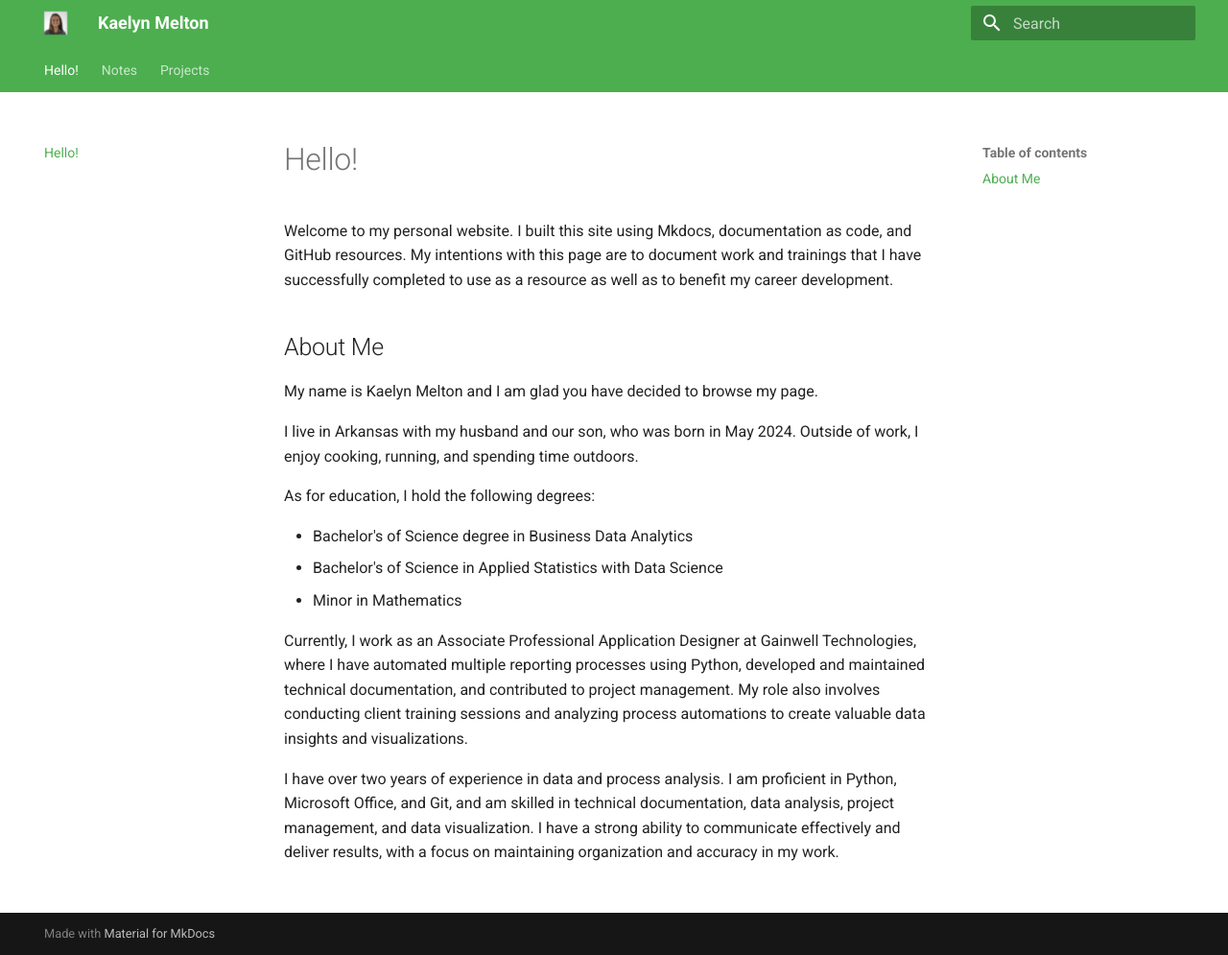
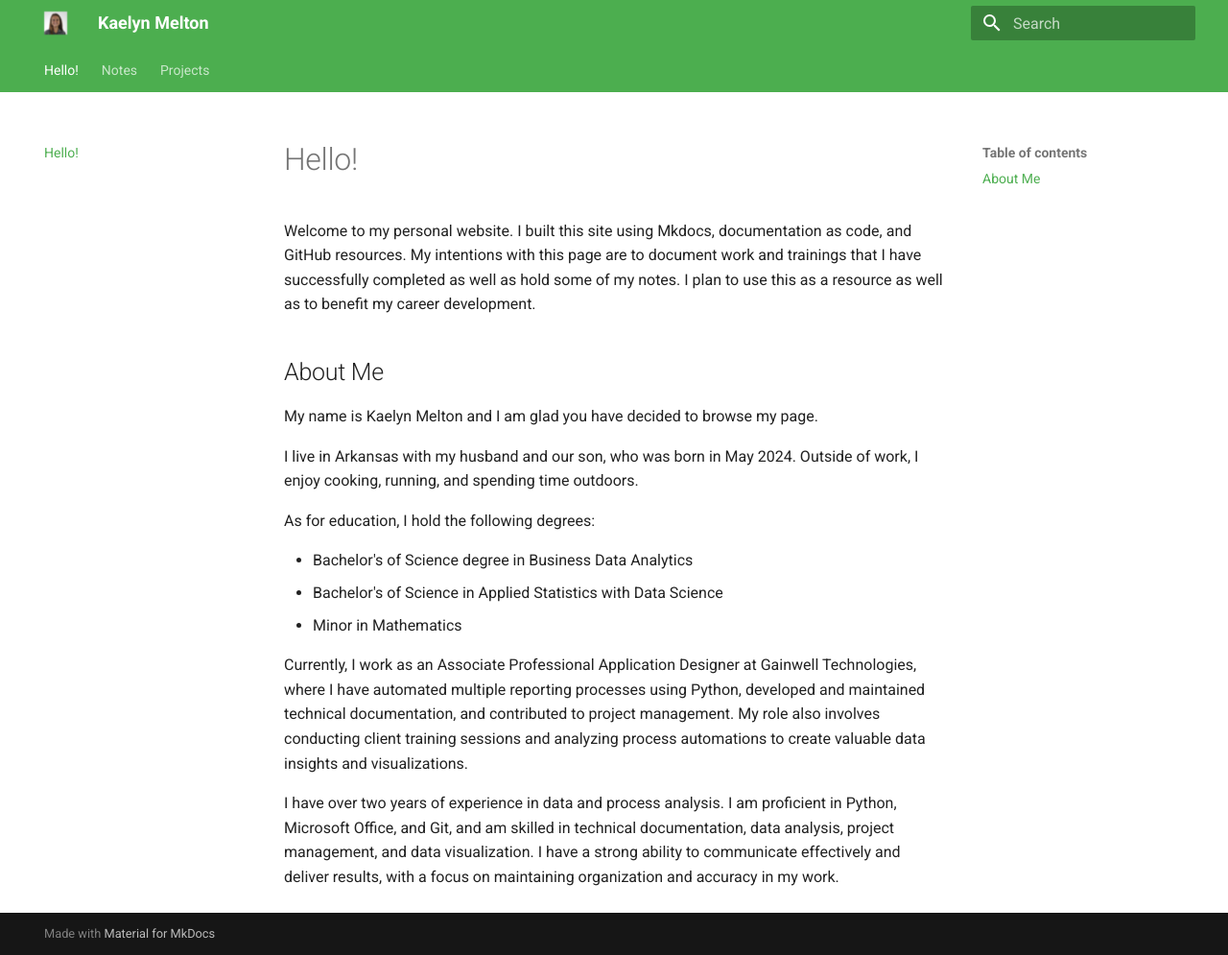
Before and after one commit to kmmelton/kaelyn, an MkDocs documentation site: the page built from docs/index.md, in a window 1280 px wide and 995 px high. Shown: the whole window at 96% size. Built offline with MkDocs 1.6.1 and Material for MkDocs 9.7.7, drawn with Linux system fonts in a browser that asks for light colours.

Commit message:
Update index.md

```diff
--- a/docs/index.md
+++ b/docs/index.md
@@ -1,6 +1,6 @@
 # Hello!
 
-Welcome to my personal website. I built this site using Mkdocs, documentation as code, and GitHub resources. My intentions with this page are to document work and trainings that I have successfully completed to use as a resource as well as to benefit my career development.
+Welcome to my personal website. I built this site using Mkdocs, documentation as code, and GitHub resources. My intentions with this page are to document work and trainings that I have successfully completed as well as hold some of my notes. I plan to use this as a resource as well as to benefit my career development.
 
 ## About Me
 
```
